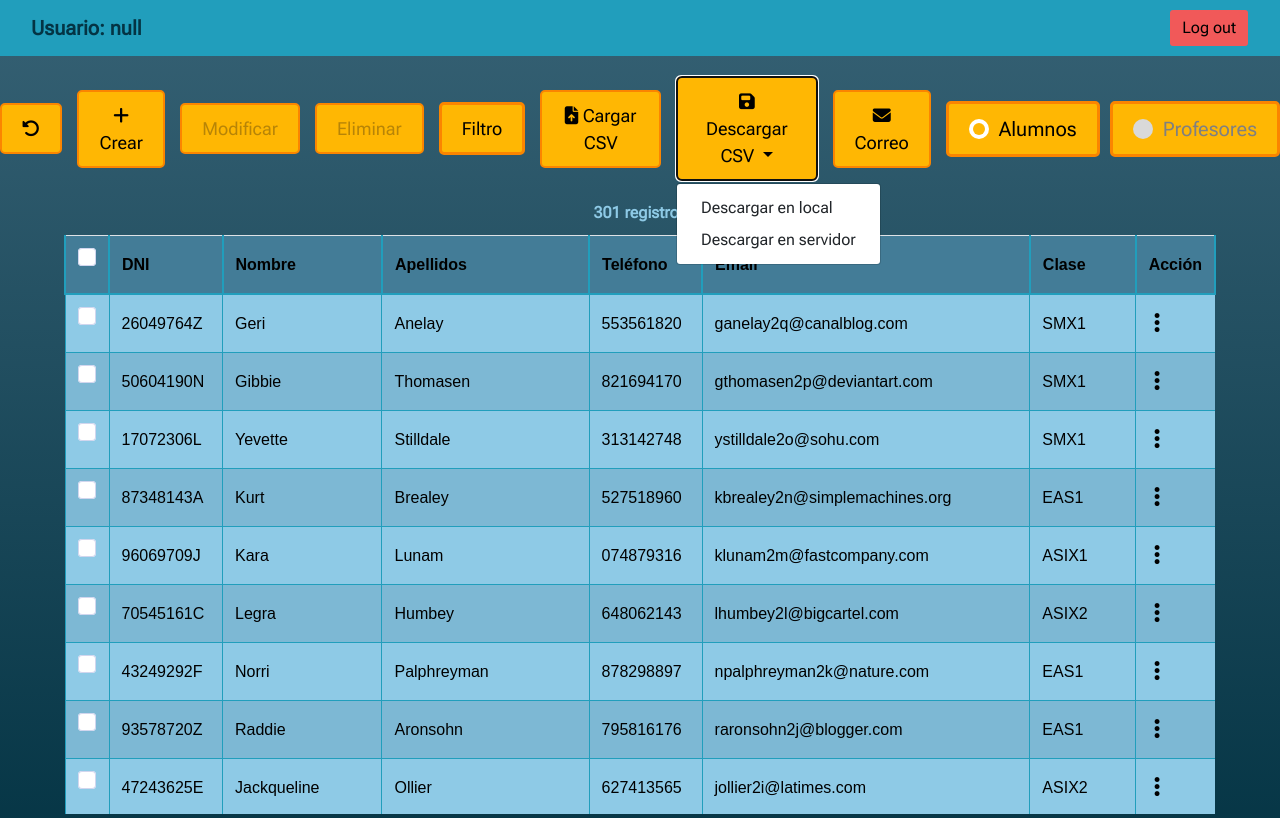
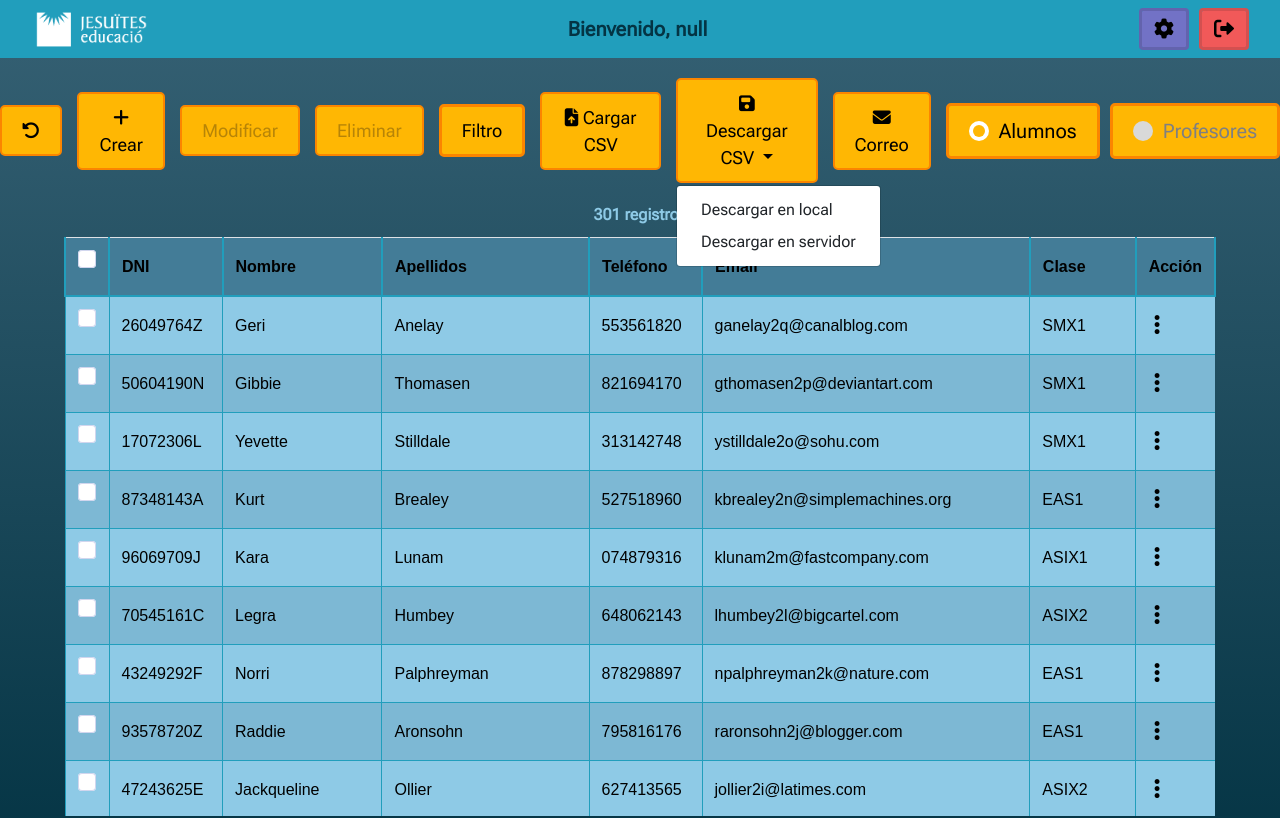
Before and after one commit to CarlosGLOZ/Proyecto-Transversal, a PHP site: page /view/index.php in a window 1280 px wide, after a click on "Descargar CSV". Shown: the top 818 px of the page. Run offline with PHP 8.4, Linux system fonts and the light colour scheme; the visitor is signed in with stand-in values (Sample User, id 1); data comes from the database, SQL or seed files in the repository; some libraries are stand-ins or nearby versions.

Commit message:
23-05-2022 9:45

```diff
--- a/css/index.css
+++ b/css/index.css
@@ -58,7 +58,7 @@ td {
     border-left: 1px solid rgb(33, 158, 188);
     border-bottom: 1px solid rgb(33, 158, 188);
     text-align: left;
-    padding: 8px;
+    padding: 0px 8px;
     display: table-cell;
     vertical-align: middle !important;
 }
@@ -66,7 +66,7 @@ td {
 th {
     border: 2px solid rgb(33, 158, 188);
     text-align: left;
-    padding: 8px;
+    padding: 0px 8px;
     background-color: rgb(67, 124, 151);
     display: table-cell;
     vertical-align: middle !important;
@@ -154,9 +154,24 @@ nav.navbar {
     background-color: rgb(33, 158, 188)!important;
 }
 
+.nav-buttons {
+    display: flex;
+    justify-content: center;
+    gap: 10px;
+}
+
 .btn_logout {
     background-color: rgb(241, 89, 89)!important;
     color: black !important;
+    cursor: pointer;
+    border: 3px solid rgb(211, 80, 80);
+}
+
+.btn_settings {
+    background-color: rgb(114, 114, 198) !important;
+    color: black !important;
+    cursor: pointer;
+    border: 3px solid rgb(99, 99, 173);
 }
 
 .btn_crud {
@@ -512,6 +527,18 @@ input[type="radio"]{
     resize: none;
 }
 
+.swal2-modal {
+    width: 650px !important;
+}
+
+.swal2-html-container input {
+    width: 80% !important;
+}
+
+.swal2-html-container select {
+    width: 50% !important;
+}
+
 
 /* CHECKBOX */
 
@@ -600,7 +627,22 @@ input[type="radio"]{
    }
 }
 
+.animated-button {
+    transition: 0.2s ease-in-out;
+}
 
+.animated-button:focus {
+    outline: none !important;
+}
+
+.animated-button:hover {
+    cursor: pointer;
+    transform: scale(1.03);
+}
+
+.animated-button:disabled:hover {
+    transform: none;
+}
 
 
 /* Safari */
--- a/js/utils.js
+++ b/js/utils.js
@@ -236,5 +236,5 @@ export function changeFilterInputs() {
 
 export function changeUsername() {
     let nombreUsuario = localStorage.getItem('nombre_usuario');
-    document.getElementById('nombre-usuario').innerHTML = `Usuario: ${nombreUsuario}`;
+    document.getElementById('nombre-usuario').innerHTML = `Bienvenido, ${nombreUsuario}`;
 }
--- a/js/valida.js
+++ b/js/valida.js
@@ -125,6 +125,7 @@ export function validarFormularioInputAlu() {
     document.getElementById("email").addEventListener('input', () => {valida_correo('email'), validarFormularioAlu()})
     // VALIDA CLASE
     document.getElementById("select-clases").addEventListener('input', () => {validaTexto('select-clases'), validarFormularioAlu()})
+    validarFormularioAlu()
 }
 
 
--- a/proc/2step_auth.php
+++ b/proc/2step_auth.php
@@ -23,7 +23,6 @@ function genAuthCode(int $length) {
 
 function twostep_auth($user) {
 
-    session_start();
     $_SESSION['codigo_auth'] = genAuthCode(8);
     $asunto = 'AUTENTICACIÓN EN DOS PASOS';
     $cuerpo = '<div style="text-align: center;"><h3>TU CÓDIGO DE AUTENTICACIÓN EN DOS PASOS ES<h3> <h1><b>'.$_SESSION['codigo_auth'].'</b></h1></div>';
@@ -48,5 +47,4 @@ function twostep_auth($user) {
 
     $email->Send();
 
-    return $codigo;
 }
--- a/proc/validar_login.php
+++ b/proc/validar_login.php
@@ -1,5 +1,4 @@
 <?php
-session_start();
 
 // comprobar que los datos han sido introducidos en el formulario, redirigir al login con un GET de validación falsa
 if ((isset($_POST['email_login']) && isset($_POST['password_login'])) && (!empty($_POST['email_login']) && !empty($_POST['password_login'])))    {
--- a/view/codigo_auth.html
+++ b/view/codigo_auth.html
@@ -22,9 +22,9 @@
 
 <body>
     <div class="back">
-        <h1 class="animate__fadeInDown">Codigo de autenticación:</h1>
+        <h1 class="auth2_card animate__fadeInDown">Codigo de autenticación:</h1>
         <form action="../proc/val_auth.php" method="post">
-            <input class="form-control" type="text" name="codigo" placeholder="código de autenticación">
+            <input maxlength='8' class="input-code" type="text" name="codigo">
             <input class="botones" type="submit" value="Confirmar">
         </form>
     </div>
--- a/view/index.php
+++ b/view/index.php
@@ -38,37 +38,30 @@
     <!-- NAVBAR -->
     <nav class="navbar navbar-expand-lg navbar-dark bg-dark">
         <div class="container-fluid">
-            <b><a id="nombre-usuario" class="navbar-brand">Usuario:</a></b>
-            <button class="navbar-toggler" type="button" data-bs-toggle="collapse" data-bs-target="#navbarScroll" aria-controls="navbarScroll" aria-expanded="false" aria-label="Toggle navigation">
-                <span class="navbar-toggler-icon"></span>
-            </button>
-            <div class="collapse navbar-collapse" id="navbarScroll">
-        <div class="wrap">
-
-        </div>
+            <img src="../img/imagen.png" class="me-2" height="35" alt="JE Logo" />
+            <b><a id="nombre-usuario" class="navbar-brand">Bienvenido, </a></b>
+            <div class="nav-buttons">
+                <a><button class='btn_settings form-control animated-button' type='button'><i class="fa-solid fa-gear fa-lg"></i></button></a>
+                <a href='../proc/destruir_sesion.php'><button class='btn btn_logout form-control animated-button' type='button'><i class="fa-solid fa-right-from-bracket fa-lg"></i></button></a>
             </div>
-            <form class="d-flex">
-                    <!-- <input class="form-control me-2" type="search" placeholder="Search" aria-label="Search"> -->
-                        <a style="text-align: right;" href='../proc/destruir_sesion.php'><button class='btn btn_logout form-control ms-1' type='button'>Log out</button></a>
-            </form>
         </div>
     </nav>
 
     <!-- OPCIONES -->
     <div class="crear-container">
-        <button onClick="asyncShow()" class=" btn-style button-style" role="button" aria-disabled="true"><i class="fa-solid fa-rotate-left"></i></button>
+        <button onClick="asyncShow()" class="btn-style button-style animated-button" role="button" aria-disabled="true"><i class="fa-solid fa-rotate-left"></i></button>
         <?php
             if ($admin) {
-                echo '<button onClick="alertCreate()" class=" btn-style button-style" role="button" aria-disabled="true"><i class="fa-solid fa-plus"></i> Crear</button>';
-                echo '<button disabled id="multiple-modify-button" onClick="alertMultipleModify()" class=" btn-style button-style" role="button" aria-disabled="true">Modificar</button>';
-                echo '<button disabled id="multiple-delete-button" onClick="alertMultipleDelete()" class=" btn-style button-style" role="button" aria-disabled="true">Eliminar</button>';
+                echo '<button onClick="alertCreate()" class=" btn-style button-style animated-button" role="button" aria-disabled="true"><i class="fa-solid fa-plus"></i> Crear</button>';
+                echo '<button disabled id="multiple-modify-button" onClick="alertMultipleModify()" class=" btn-style button-style animated-button" role="button" aria-disabled="true">Modificar</button>';
+                echo '<button disabled id="multiple-delete-button" onClick="alertMultipleDelete()" class=" btn-style button-style animated-button" role="button" aria-disabled="true">Eliminar</button>';
             }
         ?>
 
         <!-- FILTRO -->
         <div id="filtrar-container" class="dropdown filtrar-container">
             <input id="display-filtro" type="checkbox" />
-            <label class="btn-style" for="display-filtro">Filtro</label>
+            <label class="btn-style animated-button" for="display-filtro">Filtro</label>
             <div class="dropdown-content">
                 <div id="filtros-container" class="filtros-container">
                     <input id="filtro-dni" type="text" name="dni" class="filtro form-control" placeholder="DNI"/>
@@ -92,9 +85,9 @@
         <?php
             if ($admin) {
                 ?>
-                    <button onClick="alertUploadCSV()" class="btn-style button-style" role="button" aria-disabled="true"><i class="fa-solid fa-file-arrow-up"></i> Cargar CSV</button>
+                    <button onClick="alertUploadCSV()" class="btn-style button-style animated-button" role="button" aria-disabled="true"><i class="fa-solid fa-file-arrow-up"></i> Cargar CSV</button>
                     <div class="dropdown">
-                        <button class="btn-style button-style dropdown-toggle" type="button" id="dropdownMenu2" data-toggle="dropdown" aria-haspopup="true" aria-expanded="false">
+                        <button class="btn-style button-style dropdown-toggle animated-button" type="button" id="dropdownMenu2" data-toggle="dropdown" aria-haspopup="true" aria-expanded="false">
                             <i class="fa-solid fa-floppy-disk"></i> Descargar CSV
                         </button>
                         <div class="dropdown-menu" aria-labelledby="dropdownMenu2">
@@ -102,7 +95,7 @@
                             <button class="dropdown-item" onClick="alertDownloadCSV('servidor')" type="button">Descargar en servidor</button>
                         </div>
                     </div>
-                    <button id="multiple-mail-button" onClick="alertMultipleMail()" class=" btn-style button-style" role="button" aria-disabled="true"><i class="fa-solid fa-envelope"></i> Correo</button>
+                    <button id="multiple-mail-button" onClick="alertMultipleMail()" class=" btn-style button-style animated-button" role="button" aria-disabled="true"><i class="fa-solid fa-envelope"></i> Correo</button>
                 <?php
             }
         ?>
@@ -110,8 +103,8 @@
         <div class="wrapper">
             <input id="scope-alumnos" class="btn-check" onChange="changeDataVisualizationScope()" type="radio" value="alumnos" name="datos-scope" />
             <input id="scope-profesores" class="btn-check" onChange="changeDataVisualizationScope()" type="radio" value="profesores" name="datos-scope" />
-            <label class="option option-1 btn-style" for="scope-alumnos"><div class="dot"></div><span>Alumnos</span></label>
-            <label class="option option-2 btn-style" for="scope-profesores"><div class="dot"></div><span>Profesores</span></label>
+            <label class="option option-1 btn-style animated-button" for="scope-alumnos"><div class="dot"></div><span>Alumnos</span></label>
+            <label class="option option-2 btn-style animated-button" for="scope-profesores"><div class="dot"></div><span>Profesores</span></label>
         </div>
     </div>
 
```
Also changed, not shown: css/fondo.css (+28 -4 lines), js/alerts.js (+14 -1 lines), img/imagen.png (added).
